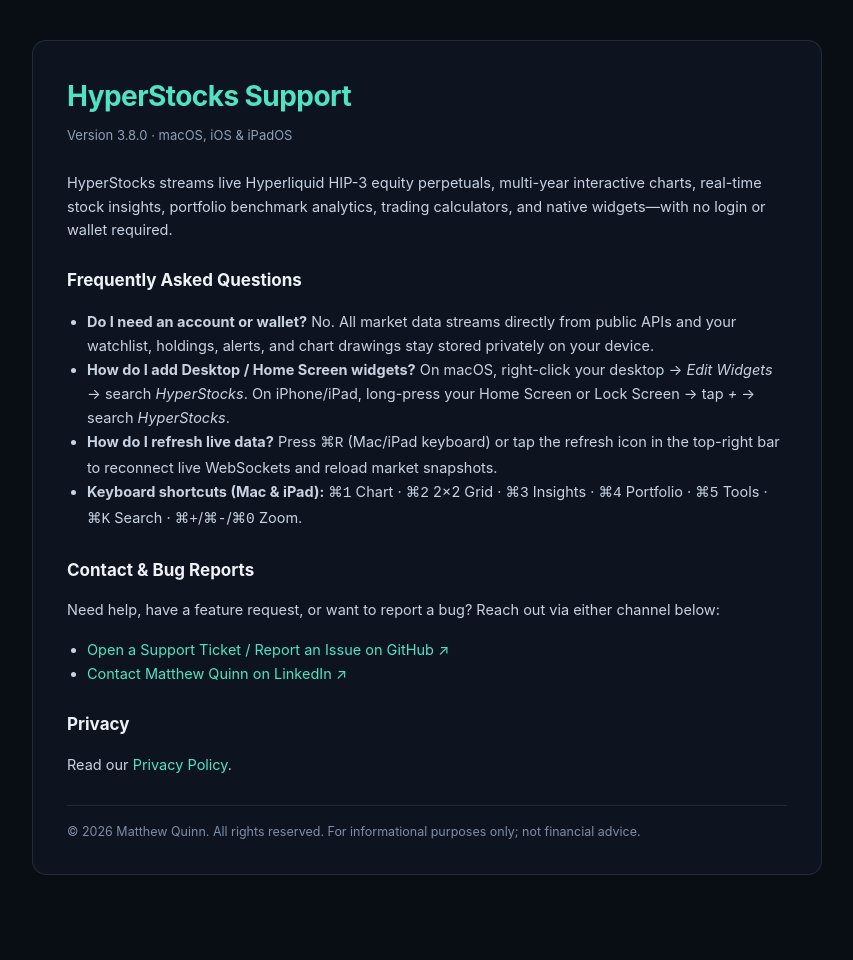
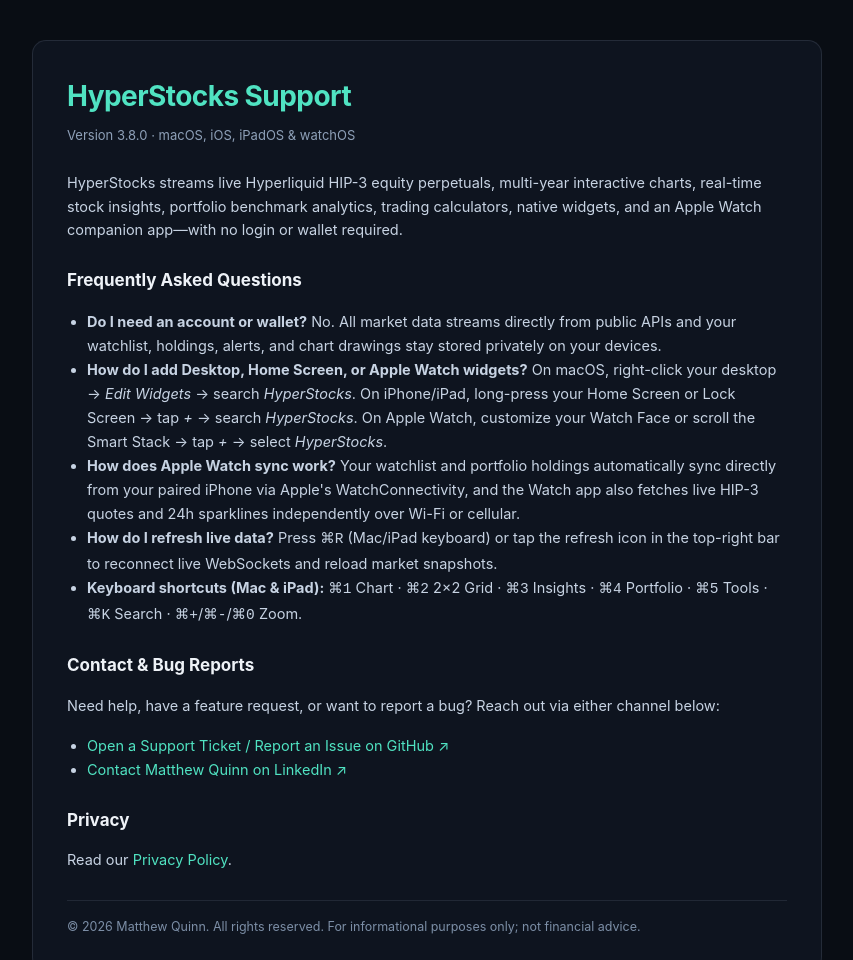
Before and after one commit to MJQSK/hyperstocks-site, a plain HTML site: page support.html in a window 1280 px wide. Shown: the top 960 px of the page, without its empty margins (213-1066 px from the left). Before the commit the page ends 939 px from the top, so only its background shows below. Drawn offline with Linux system fonts and the light colour scheme.

Commit message:
Document Apple Watch (watchOS) support in Support FAQ

```diff
--- a/support.html
+++ b/support.html
@@ -35,14 +35,15 @@
 <body>
   <main>
     <h1>HyperStocks Support</h1>
-    <div class="meta">Version 3.8.0 · macOS, iOS &amp; iPadOS</div>
+    <div class="meta">Version 3.8.0 · macOS, iOS, iPadOS &amp; watchOS</div>
 
-    <p>HyperStocks streams live Hyperliquid HIP-3 equity perpetuals, multi-year interactive charts, real-time stock insights, portfolio benchmark analytics, trading calculators, and native widgets—with no login or wallet required.</p>
+    <p>HyperStocks streams live Hyperliquid HIP-3 equity perpetuals, multi-year interactive charts, real-time stock insights, portfolio benchmark analytics, trading calculators, native widgets, and an Apple Watch companion app—with no login or wallet required.</p>
 
     <h2>Frequently Asked Questions</h2>
     <ul>
-      <li><strong>Do I need an account or wallet?</strong> No. All market data streams directly from public APIs and your watchlist, holdings, alerts, and chart drawings stay stored privately on your device.</li>
-      <li><strong>How do I add Desktop / Home Screen widgets?</strong> On macOS, right-click your desktop → <em>Edit Widgets</em> → search <em>HyperStocks</em>. On iPhone/iPad, long-press your Home Screen or Lock Screen → tap <em>+</em> → search <em>HyperStocks</em>.</li>
+      <li><strong>Do I need an account or wallet?</strong> No. All market data streams directly from public APIs and your watchlist, holdings, alerts, and chart drawings stay stored privately on your devices.</li>
+      <li><strong>How do I add Desktop, Home Screen, or Apple Watch widgets?</strong> On macOS, right-click your desktop → <em>Edit Widgets</em> → search <em>HyperStocks</em>. On iPhone/iPad, long-press your Home Screen or Lock Screen → tap <em>+</em> → search <em>HyperStocks</em>. On Apple Watch, customize your Watch Face or scroll the Smart Stack → tap <em>+</em> → select <em>HyperStocks</em>.</li>
+      <li><strong>How does Apple Watch sync work?</strong> Your watchlist and portfolio holdings automatically sync directly from your paired iPhone via Apple's WatchConnectivity, and the Watch app also fetches live HIP-3 quotes and 24h sparklines independently over Wi-Fi or cellular.</li>
       <li><strong>How do I refresh live data?</strong> Press <code>⌘R</code> (Mac/iPad keyboard) or tap the refresh icon in the top-right bar to reconnect live WebSockets and reload market snapshots.</li>
       <li><strong>Keyboard shortcuts (Mac &amp; iPad):</strong> <code>⌘1</code> Chart · <code>⌘2</code> 2×2 Grid · <code>⌘3</code> Insights · <code>⌘4</code> Portfolio · <code>⌘5</code> Tools · <code>⌘K</code> Search · <code>⌘+</code>/<code>⌘-</code>/<code>⌘0</code> Zoom.</li>
     </ul>
```
